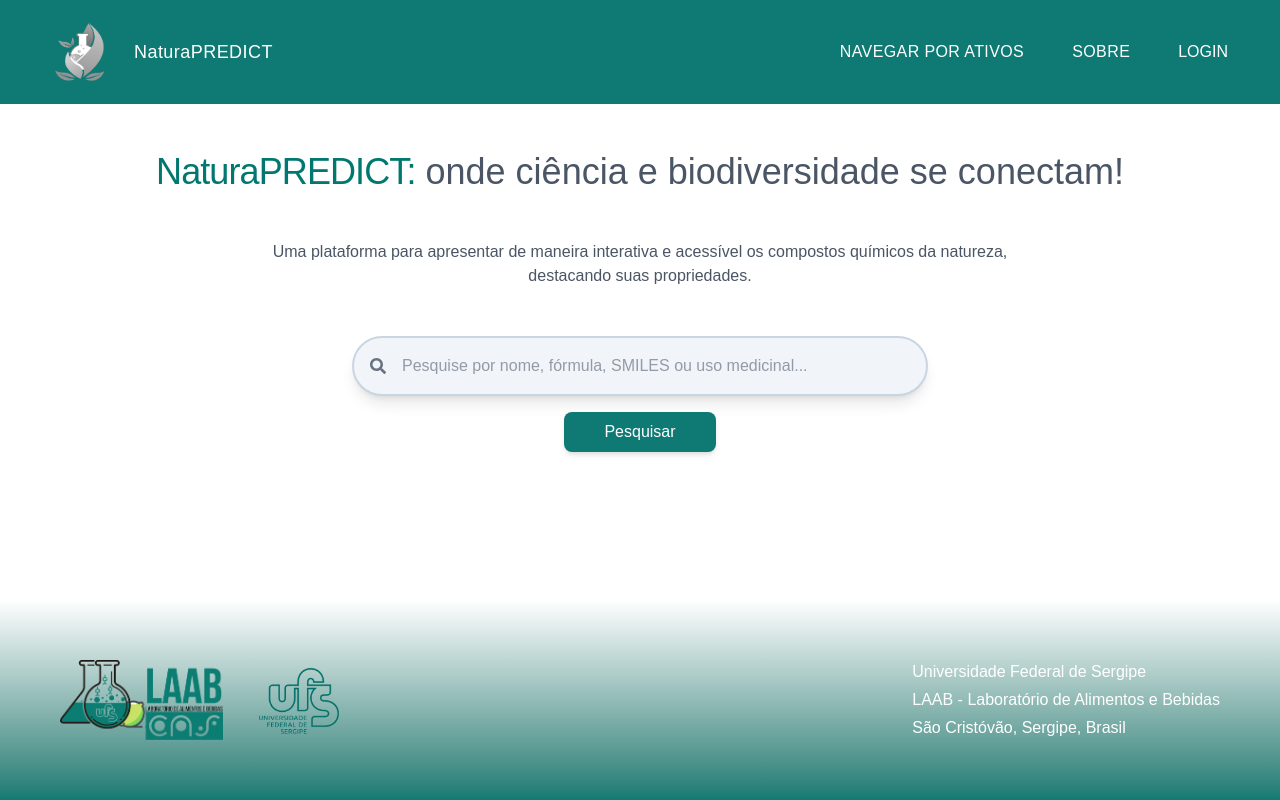
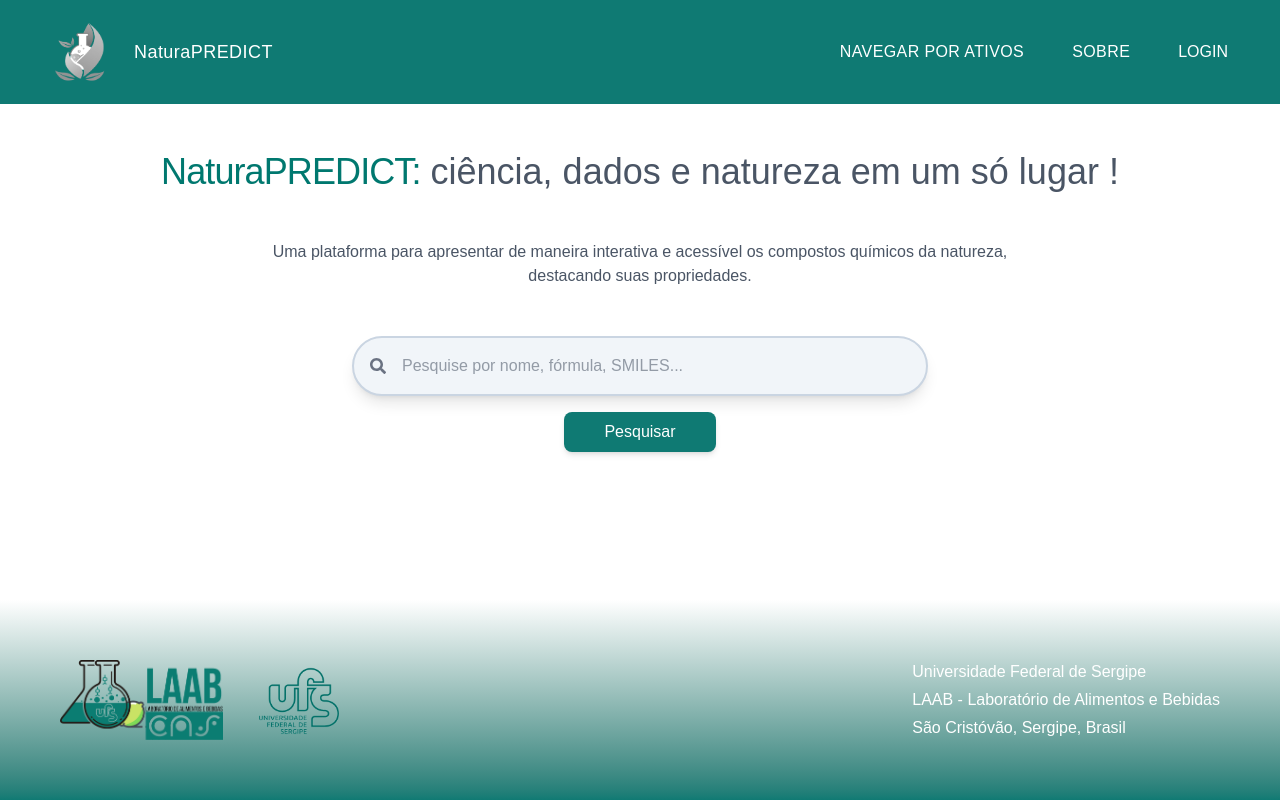
Before and after one commit to thaylaaf/natura_predict, a React (Vite) app in the folder front_pns/: page / in a window 1280 px wide. Built offline with nearby package versions, Linux system fonts and the light colour scheme; a web font is replaced by a local one.

Commit message:
ajustes na tela inicial

```diff
--- a/front_pns/src/components/SearchBar.jsx
+++ b/front_pns/src/components/SearchBar.jsx
@@ -4,7 +4,7 @@ import { FaSearch } from 'react-icons/fa';
 
 const SearchBar = ({ searchTerm, setSearchTerm }) => {
   // Simplificamos o placeholder para refletir a busca inteligente
-  const placeholderText = "Pesquise por nome, fórmula, SMILES ou uso medicinal...";
+  const placeholderText = "Pesquise por nome, fórmula, SMILES...";
 
   const handleChange = (e) => {
     setSearchTerm(e.target.value);
--- a/front_pns/src/pages/Home/index.jsx
+++ b/front_pns/src/pages/Home/index.jsx
@@ -6,7 +6,7 @@ function Home() {
     <div className="max-w-7xl mx-auto px-4">
       <h1 className="text-center m-12 text-4xl font-light">
         <span className="font-normal tracking-tight text-teal-700">NaturaPREDICT:</span>
-        <span className="text-gray-600"> onde ciência e biodiversidade se conectam!</span>
+        <span className="text-gray-600"> ciência, dados e natureza em um só lugar               !</span>
       </h1>
 
       <p className="text-center font-light pb-4 text-gray-600">
```
Also changed, not shown: 1 other file (tests, documents, lock files or other folders).
